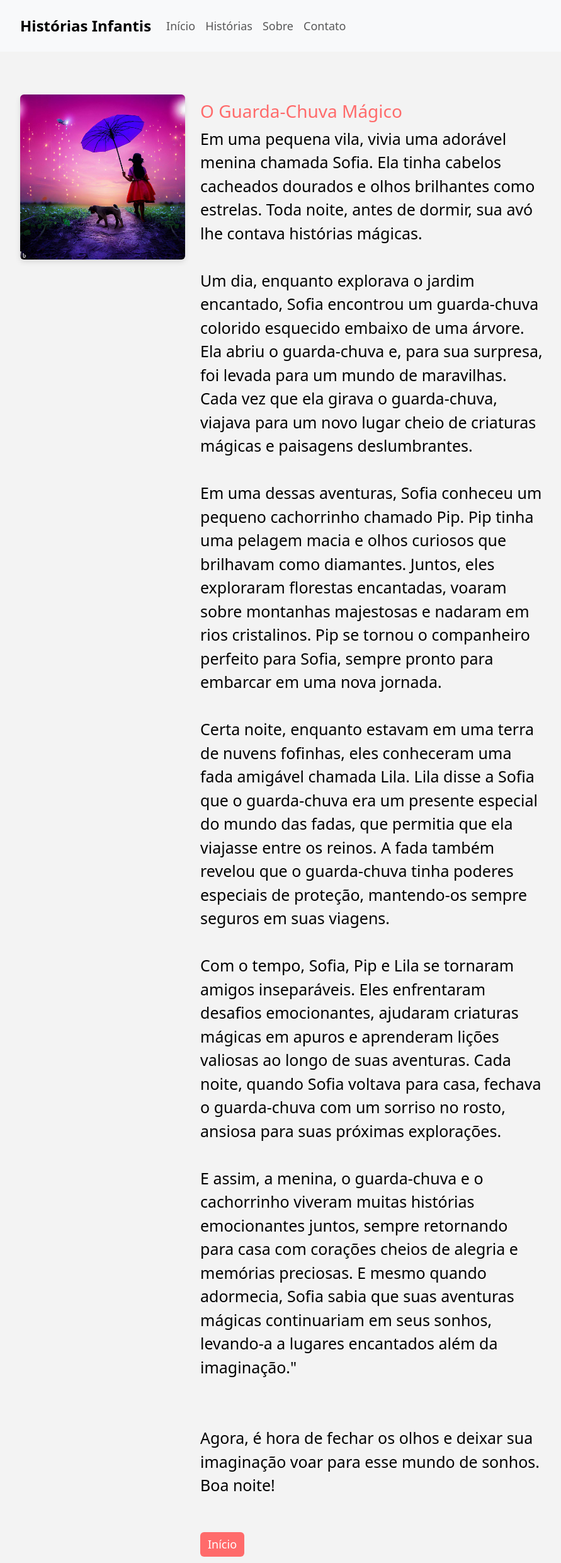
After one commit to RafaFerreiraS/ContoEncanto, a Flask app: page /h_guarda_chuva_magico in a window 1280 px wide. The commit adds this page. Shown: the whole page at 63% size, without its empty margins (48-939 px from the left). Run offline with Flask 3, Linux system fonts and the light colour scheme.

Commit message:
Adição primeira histórinha

```diff
--- a/app.py
+++ b/app.py
@@ -13,6 +13,11 @@ def historias():
     return render_template('historias.html')
 
 
+@app.route('/h_guarda_chuva_magico')
+def h_guarda_chuva_magico():
+    return render_template('h_guarda_chuva_magico.html')
+
+
 @app.route('/historias/<int:indice>')
 def historia(indice):
     return render_template('historia.html', indice=indice)
--- a/static/css/style.css
+++ b/static/css/style.css
@@ -1,13 +1,9 @@
 /* Estilos gerais */
 body {
-    font-family: Arial, sans-serif;
-    background-color: #fcf7c7;
+
+    background-color: #f3f3f3;
     margin: 0;
     padding: 0;
-}
-
-.container {
-    padding: 1px;
 }
 
 /* Estilos para a área de boas-vindas */
@@ -48,3 +44,40 @@ body {
 .story-title {
     color: #ff6b6b;
 }
+
+.navbar-brand {
+
+    font-weight: bold;
+    font-size: 24px;
+}
+.nav-link {
+    font-size: 18px;
+}
+
+.container {
+    padding: 10px;
+    color: #000000;
+    font-size: 25px;
+    border-radius: 10px;
+}
+.story-title {
+    font-size: 28px;
+    color: #ff6b6b;
+    margin-top: 20px;
+}
+.image-div {
+    text-align: center;
+    margin-top: 10px;
+}
+.img-fluid {
+    border-radius: 8px;
+    box-shadow: 0 4px 8px rgba(0, 0, 0, 0.1);
+}
+.btn-primary {
+    background-color: #ff6b6b;
+    border: none;
+    font-size: 18px;
+}
+.btn-primary:hover {
+    background-color: #e64d4d;
+}
--- /dev/null
+++ b/templates/h_guarda_chuva_magico.html
@@ -0,0 +1,86 @@
+<!DOCTYPE html>
+<html lang="pt-br">
+<head>
+    <meta charset="UTF-8">
+    <meta name="viewport" content="width=device-width, initial-scale=1.0">
+    <title>Histórias</title>
+    <link rel="stylesheet" href="{{ url_for('static', filename='css/style.css') }}">
+    <link rel="stylesheet" href="https://cdn.jsdelivr.net/npm/bootstrap@5.3.0/dist/css/bootstrap.min.css">
+    <link rel="stylesheet" href="{{ url_for('static', filename='css/style.css') }}">
+    <link href="https://fonts.googleapis.com/css2?family=Comic+Neue&display=swap" rel="stylesheet">
+</head>
+<body>
+<nav class="navbar navbar-expand-lg navbar-light bg-light">
+    <div class="container">
+        <a class="navbar-brand" href="{{ url_for('index') }}">Histórias Infantis</a>
+        <button class="navbar-toggler" type="button" data-bs-toggle="collapse" data-bs-target="#navbarNav"
+                aria-controls="navbarNav" aria-expanded="false" aria-label="Toggle navigation">
+            <span class="navbar-toggler-icon"></span>
+        </button>
+        <div class="collapse navbar-collapse" id="navbarNav">
+            <ul class="navbar-nav ml-auto">
+                <li class="nav-item active">
+                    <a class="nav-link" href="{{ url_for('index') }}">Início</a>
+                </li>
+                <li class="nav-item">
+                    <a class="nav-link" href="#">Histórias</a>
+                </li>
+                <li class="nav-item">
+                    <a class="nav-link" href="#">Sobre</a>
+                </li>
+                <li class="nav-item">
+                    <a class="nav-link" href="#">Contato</a>
+                </li>
+            </ul>
+        </div>
+    </div>
+</nav>
+<div class="container mt-5">
+    <div class="row">
+        <div class="col-md-3">
+            <div class="image-div">
+                <img src="{{ url_for('static', filename='/img/h_guarda_chuva_magico.jpeg') }}" alt="Imagem da história"
+                     class="img-fluid rounded">
+            </div>
+        </div>
+        <div class="col-md-6">
+            <h2 class="story-title">O Guarda-Chuva Mágico</h2>
+            <p>Em uma pequena vila, vivia uma adorável menina chamada Sofia. Ela tinha cabelos cacheados dourados e
+                olhos brilhantes como estrelas. Toda noite, antes de dormir, sua avó lhe contava histórias mágicas.
+                </br></br>
+                Um dia, enquanto explorava o jardim encantado, Sofia encontrou um guarda-chuva colorido esquecido
+                embaixo de uma árvore. Ela abriu o guarda-chuva e, para sua surpresa, foi levada para um mundo de
+                maravilhas. Cada vez que ela girava o guarda-chuva, viajava para um novo lugar cheio de criaturas
+                mágicas e paisagens deslumbrantes.
+                </br></br>
+                Em uma dessas aventuras, Sofia conheceu um pequeno cachorrinho chamado Pip. Pip tinha uma pelagem macia
+                e olhos curiosos que brilhavam como diamantes. Juntos, eles exploraram florestas encantadas, voaram
+                sobre montanhas majestosas e nadaram em rios cristalinos. Pip se tornou o companheiro perfeito para
+                Sofia, sempre pronto para embarcar em uma nova jornada.
+                </br></br>
+                Certa noite, enquanto estavam em uma terra de nuvens fofinhas, eles conheceram uma fada amigável chamada
+                Lila. Lila disse a Sofia que o guarda-chuva era um presente especial do mundo das fadas, que permitia
+                que ela viajasse entre os reinos. A fada também revelou que o guarda-chuva tinha poderes especiais de
+                proteção, mantendo-os sempre seguros em suas viagens.
+                </br></br>
+                Com o tempo, Sofia, Pip e Lila se tornaram amigos inseparáveis. Eles enfrentaram desafios emocionantes,
+                ajudaram criaturas mágicas em apuros e aprenderam lições valiosas ao longo de suas aventuras. Cada
+                noite, quando Sofia voltava para casa, fechava o guarda-chuva com um sorriso no rosto, ansiosa para suas
+                próximas explorações.
+                </br></br>
+                E assim, a menina, o guarda-chuva e o cachorrinho viveram muitas histórias emocionantes juntos, sempre
+                retornando para casa com corações cheios de alegria e memórias preciosas. E mesmo quando adormecia,
+                Sofia sabia que suas aventuras mágicas continuariam em seus sonhos, levando-a a lugares encantados além
+                da imaginação."
+                </br></br></br>
+                Agora, é hora de fechar os olhos e deixar sua imaginação voar para esse mundo de sonhos. Boa noite!
+                </br></br>
+            </p>
+            <a href="{{ url_for('index') }}" class="btn btn-primary">Início</a>
+        </div>
+    </div>
+</div>
+<script src="https://cdn.jsdelivr.net/npm/bootstrap@5.3.0/dist/js/bootstrap.bundle.min.js"></script>
+<script src="{{ url_for('static', filename='js/script.js') }}"></script>
+</body>
+</html>
--- a/templates/index.html
+++ b/templates/index.html
@@ -12,7 +12,8 @@
 <nav class="navbar navbar-expand-lg navbar-light bg-light">
     <div class="container">
         <a class="navbar-brand" href="#">Histórias Infantis</a>
-            <button class="navbar-toggler" type="button" data-bs-toggle="collapse" data-bs-target="#navbarNav" aria-controls="navbarNav" aria-expanded="false" aria-label="Toggle navigation">
+        <button class="navbar-toggler" type="button" data-bs-toggle="collapse" data-bs-target="#navbarNav"
+                aria-controls="navbarNav" aria-expanded="false" aria-label="Toggle navigation">
             <span class="navbar-toggler-icon"></span>
         </button>
         <div class="collapse navbar-collapse" id="navbarNav">
@@ -44,7 +45,6 @@
 </div>
 
 
-
 <script src="https://cdn.jsdelivr.net/npm/bootstrap@5.3.0/dist/js/bootstrap.bundle.min.js"></script>
 <script src="{{ url_for('static', filename='js/script.js') }}"></script>
 </body>
```
Also changed, not shown: templates/historias.html (+19 -7 lines), static/img/h_guarda_chuva_magico.jpeg (added). Lines whose indentation alone changed are shown as unchanged.
